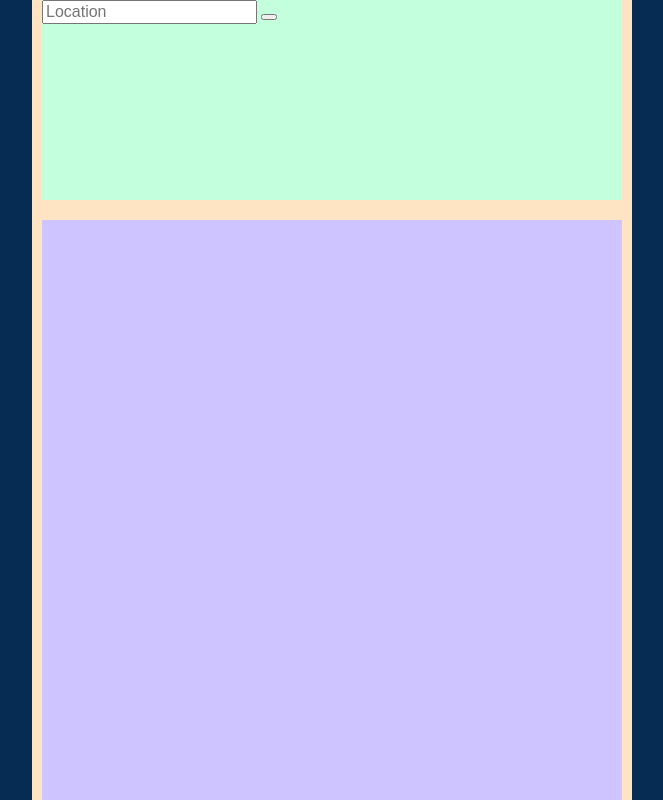
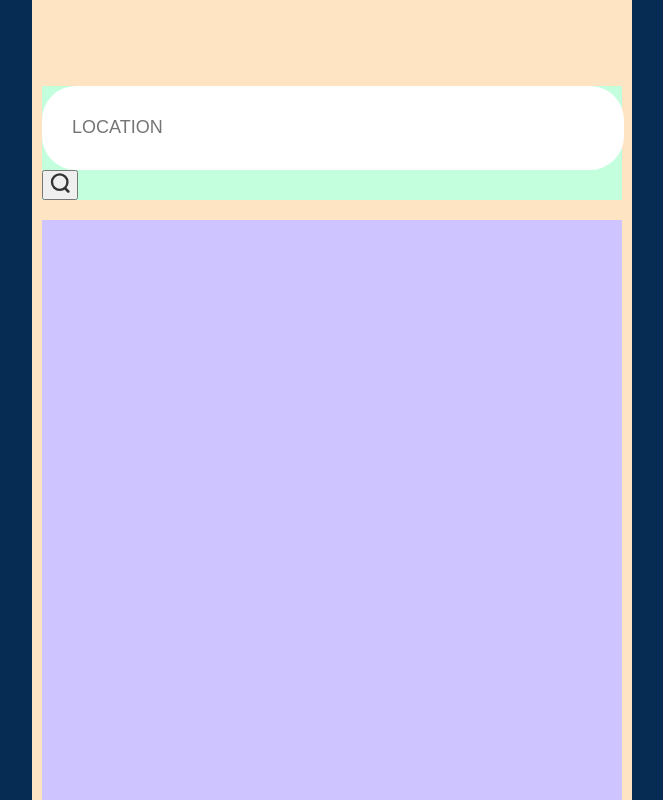
Before and after one commit to inaleka/Semestralni-projekt, a plain HTML site: page index.html in a window 1280 px wide. Shown: the whole page, without its empty margins (308-971 px from the left). Drawn offline with nearby package versions, Linux system fonts and the light colour scheme.

Commit message:
Initial commit

```diff
--- a/css/style.css
+++ b/css/style.css
@@ -44,8 +44,31 @@ body{
 
 .app__container-top{
     background-color: rgb(196, 255, 221);
+    align-self: flex-end;
 }
 
 .app__container-bottom{
     background-color: rgb(206, 196, 255);
 }
+
+.location-form{
+    position:relative;
+}
+
+.location-form__input{
+    display: block;
+    width: 90%;
+    padding: 10px 30px ;
+    height: 64px;
+    background-color: white;
+    border:none;
+    outline: none;
+    border-radius: 34px;
+    text-transform: uppercase;
+    font-size: 18px;
+    transition: box-shadow .3s;
+}
+
+.location-form__input:focus{
+    box-shadow: 0px 0px 3px 3px rgba(0, 0, 0, .2);
+}
--- a/index.html
+++ b/index.html
@@ -18,6 +18,58 @@
                 <form .location-form>
                     <input type="text" class="location-form__input" id="location-form" placeholder="Location">
                     <button class="location-form__btn" id="location-form-btn">
+                        <svg
+                            width="20"
+                            height="20"
+                            viewBox="0 0 26 26"
+                            fill="none"
+                            version="1.1"
+                            id="svg1"
+                            sodipodi:docname="search.svg"
+                            inkscape:version="1.3.2 (091e20e, 2023-11-25, custom)"
+                            xmlns:inkscape="http://www.inkscape.org/namespaces/inkscape"
+                            xmlns:sodipodi="http://sodipodi.sourceforge.net/DTD/sodipodi-0.dtd"
+                            xmlns="http://www.w3.org/2000/svg"
+                            xmlns:svg="http://www.w3.org/2000/svg">
+                            <defs
+                                id="defs1" />
+                            <sodipodi:namedview
+                                id="namedview1"
+                                pagecolor="#ffffff"
+                                bordercolor="#000000"
+                                borderopacity="0.25"
+                                inkscape:showpageshadow="2"
+                                inkscape:pageopacity="0.0"
+                                inkscape:pagecheckerboard="0"
+                                inkscape:deskcolor="#d1d1d1"
+                                inkscape:zoom="27.68323"
+                                inkscape:cx="7.58582"
+                                inkscape:cy="12.950078"
+                                inkscape:window-width="1920"
+                                inkscape:window-height="997"
+                                inkscape:window-x="-9"
+                                inkscape:window-y="-9"
+                                inkscape:window-maximized="1"
+                                inkscape:current-layer="svg1" />
+                            <rect
+                                x="27.124052"
+                                y="-0.79179215"
+                                width="7.6612034"
+                                height="1.9153008"
+                                transform="rotate(45)"
+                                fill="#333333"
+                                id="rect1"
+                                ry="0.95765042"
+                                style="stroke:#333333;stroke-width:1.45534;stroke-dasharray:none;stroke-opacity:1" />
+                            <circle
+                                cx="12.631812"
+                                cy="11.832265"
+                                r="10.055329"
+                                stroke="#333333"
+                                stroke-width="2"
+                                id="circle1"
+                                style="stroke-width:3.03518;stroke-dasharray:none" />
+                        </svg>
 
                     </button>
 
```
Also changed, not shown: images/search.svg (added).
